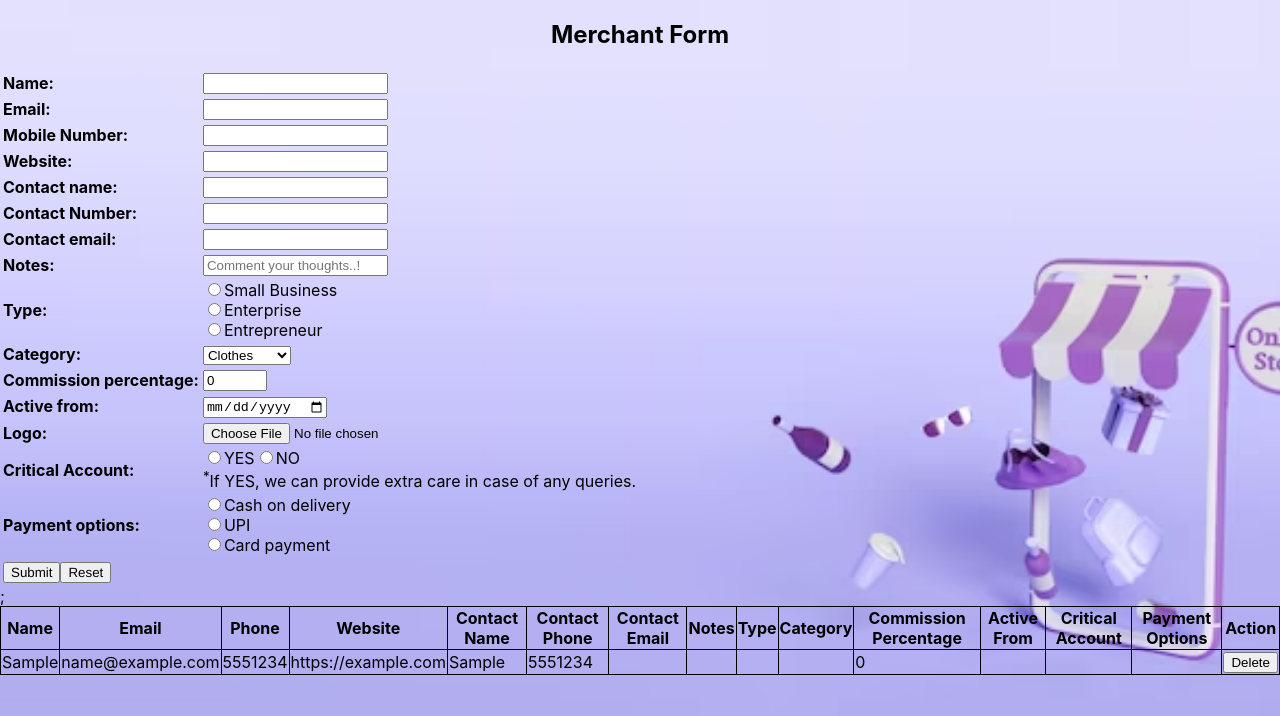
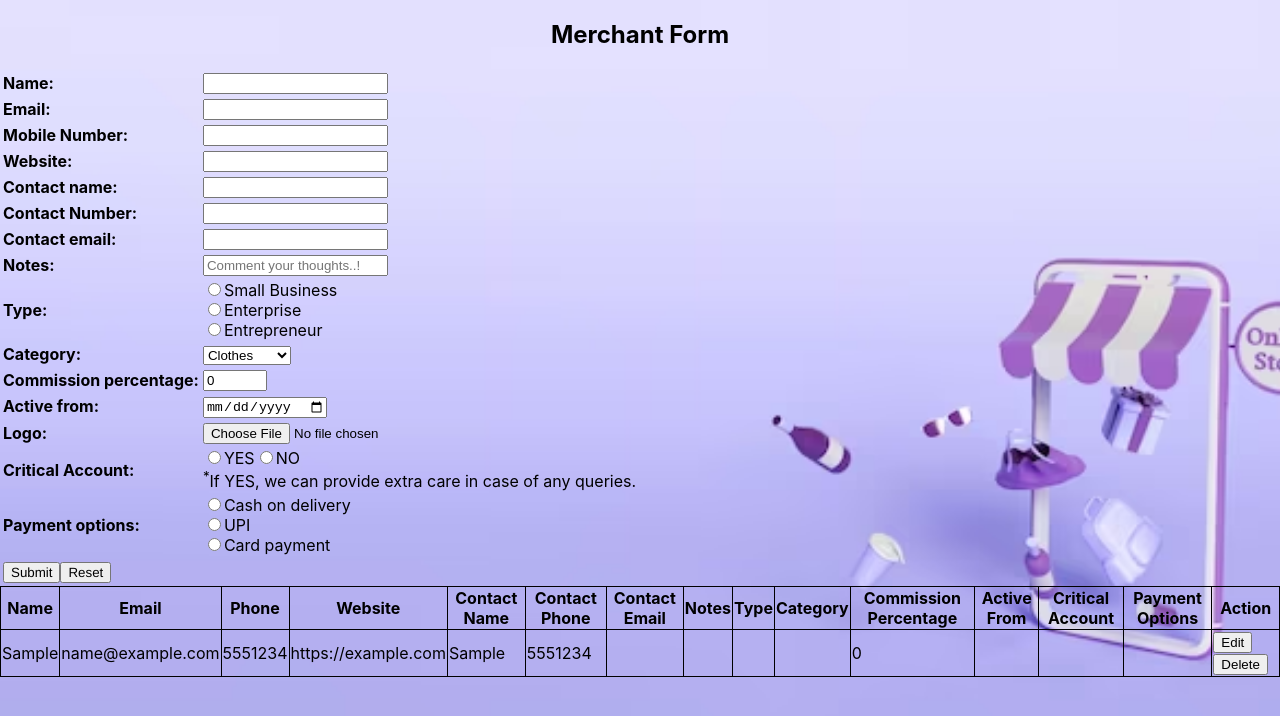
Before and after one commit to T-Agilan/register-app, a React (Create React App) app: page / in a window 1280 px wide. Both pictures are taken after typing "Sample", "name@example.com", "5551234", "https://example.com", "Sample", "5551234" into the empty fields and a click on the button "Submit". Shown: the top 716 px of the page. Built offline with nearby package versions, Linux system fonts and the light colour scheme.

Commit message:
update edit and delete button functions

```diff
--- a/src/outputtable.tsx
+++ b/src/outputtable.tsx
@@ -1,18 +1,36 @@
-import { inputData } from "./App";
-
-interface PropsType{
-    submittedData:inputData[]
+import React from "react";
+export interface inputData {
+  fname: string;
+  mail: string;
+  number: string;
+  website: string;
+  contactName: string;
+  contactPhone: string;
+  contactMail: string;
+  notes: string;
+  type: string;
+  category: string;
+  percentage: number;
+  activeFrom: string;
+  // Logo:image;
+  criticalAccount: string;
+  paymentOptions: string;
+}
+interface PropsType {
+  submittedData: inputData[];
   setSubmittedData: React.Dispatch<React.SetStateAction<inputData[]>>;
+  onEdit: (data: inputData, index: number) => void;
+  onDelete: (index: number) => void;
 }
 
-const OutputTable:React.FC<PropsType> = ({submittedData,setSubmittedData }) => {
-  const handleDelete = (index: number) => {
-    const updatedData = [...submittedData];
-    updatedData.splice(index, 1); // Remove the row at the specified index
-    setSubmittedData(updatedData); // Update the state to reflect the deleted row
-  };
+const OutputTable: React.FC<PropsType> = ({
+  submittedData,
+  // setSubmittedData,
+  onEdit,
+  onDelete,
+}) => {
   return (
-      <table id="dataTable" className="table-scroll">;
+    <table id="dataTable" className="table-scroll">
       <thead>
         <tr>
           <th>Name</th>
@@ -48,16 +66,17 @@ const OutputTable:React.FC<PropsType> = ({submittedData,setSubmittedData }) => {
             <td>{data.category}</td>
             <td>{data.percentage}</td>
             <td>{data.activeFrom}</td>
-              {/* <td>{data.logo}</td> */}
             <td>{data.criticalAccount}</td>
             <td>{data.paymentOptions}</td>
-              <td><button onClick={() => handleDelete(index)}>Delete</button></td>
-              {/* <td><button onClick={() => handleEdit(index)}>Edit</button></td> */}
-              {/* <td></td> */}
+            <td>
+              <button onClick={() => onEdit(data, index)}>Edit</button>
+              <button onClick={() => onDelete(index)}>Delete</button>
+            </td>
           </tr>
         ))}
       </tbody>
     </table>
   );
-  }
+};
+
 export default OutputTable;
```
Lines whose indentation alone changed are shown as unchanged.
